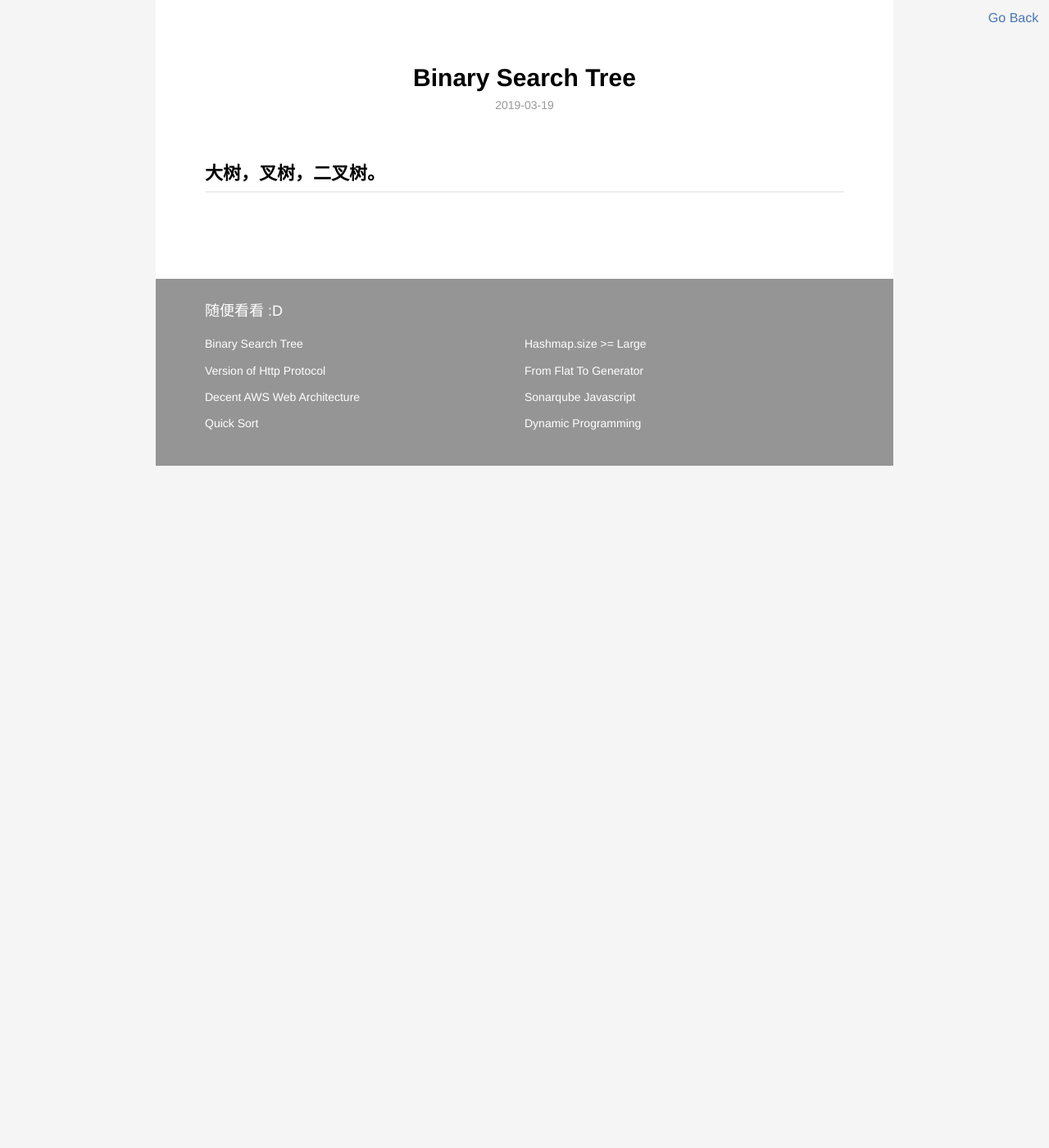
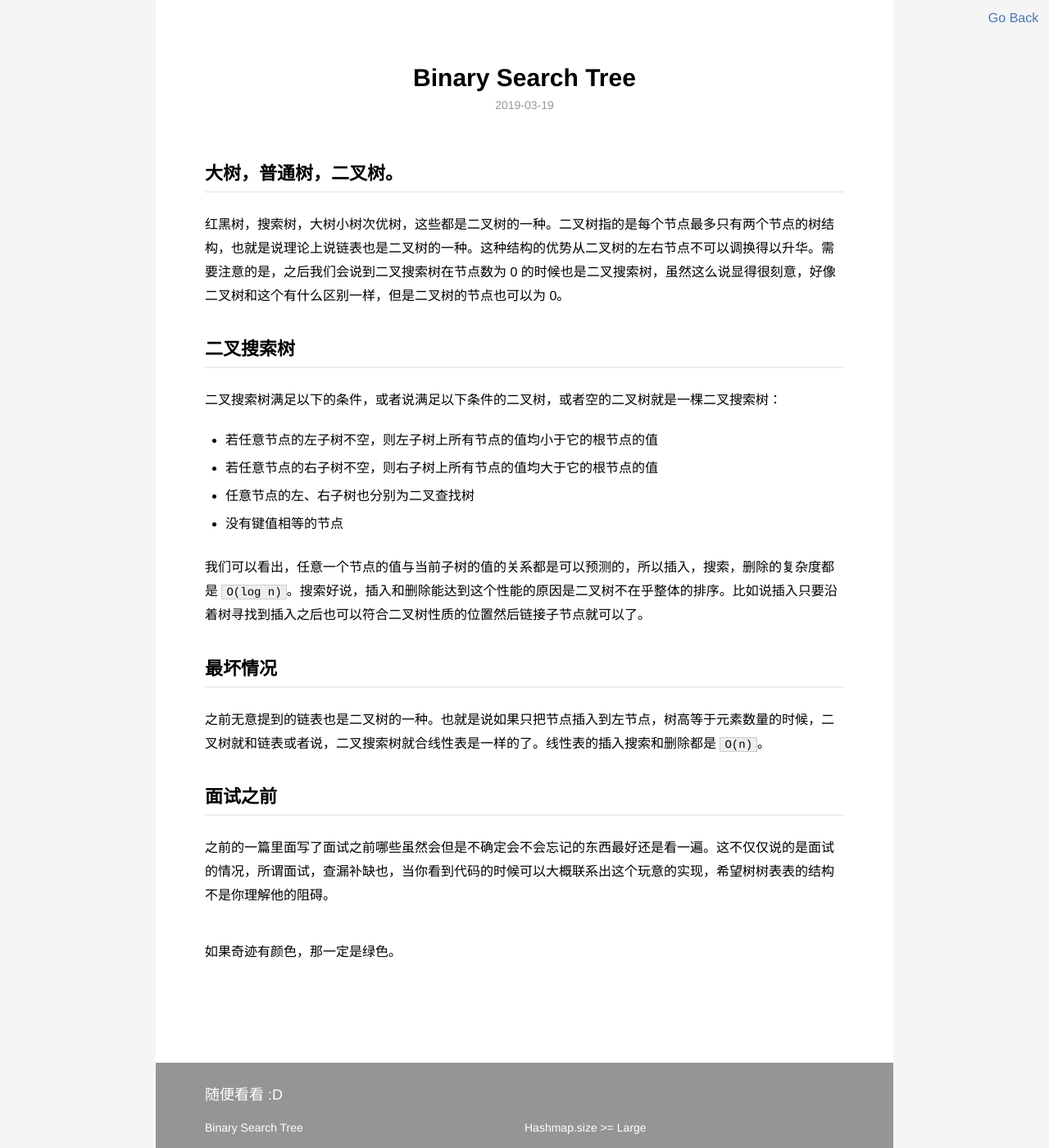
Before and after one commit to WMXPY/blog.mengw.io, a Jekyll site: the page built from _posts/blog/2019-03-19-Binary-Search-Tree.md, in a window 1280 px wide and 1400 px high. Shown: the whole window at 82% size. Built offline with Jekyll 4.4.1, drawn with Linux system fonts in a browser that asks for light colours.

Commit message:
interview articles done

```diff
--- a/_posts/blog/2019-03-19-Binary-Search-Tree.md
+++ b/_posts/blog/2019-03-19-Binary-Search-Tree.md
@@ -5,4 +5,27 @@ categories: blog
 description: 面试之前请你再看一遍二叉搜索树！
 ---
 
-## 大树，叉树，二叉树。
+## 大树，普通树，二叉树。
+
+红黑树，搜索树，大树小树次优树，这些都是二叉树的一种。二叉树指的是每个节点最多只有两个节点的树结构，也就是说理论上说链表也是二叉树的一种。这种结构的优势从二叉树的左右节点不可以调换得以升华。需要注意的是，之后我们会说到二叉搜索树在节点数为 0 的时候也是二叉搜索树，虽然这么说显得很刻意，好像二叉树和这个有什么区别一样，但是二叉树的节点也可以为 0。
+
+## 二叉搜索树
+
+二叉搜索树满足以下的条件，或者说满足以下条件的二叉树，或者空的二叉树就是一棵二叉搜索树：
+
+- 若任意节点的左子树不空，则左子树上所有节点的值均小于它的根节点的值
+- 若任意节点的右子树不空，则右子树上所有节点的值均大于它的根节点的值
+- 任意节点的左、右子树也分别为二叉查找树
+- 没有键值相等的节点
+
+我们可以看出，任意一个节点的值与当前子树的值的关系都是可以预测的，所以插入，搜索，删除的复杂度都是 `O(log n)`。搜索好说，插入和删除能达到这个性能的原因是二叉树不在乎整体的排序。比如说插入只要沿着树寻找到插入之后也可以符合二叉树性质的位置然后链接子节点就可以了。
+
+## 最坏情况
+
+之前无意提到的链表也是二叉树的一种。也就是说如果只把节点插入到左节点，树高等于元素数量的时候，二叉树就和链表或者说，二叉搜索树就合线性表是一样的了。线性表的插入搜索和删除都是 `O(n)`。
+
+## 面试之前
+
+之前的一篇里面写了面试之前哪些虽然会但是不确定会不会忘记的东西最好还是看一遍。这不仅仅说的是面试的情况，所谓面试，查漏补缺也，当你看到代码的时候可以大概联系出这个玩意的实现，希望树树表表的结构不是你理解他的阻碍。
+
+如果奇迹有颜色，那一定是绿色。
```
Also changed, not shown: _posts/blog/2019-03-16-Http-Version.md (+10 -4 lines).
